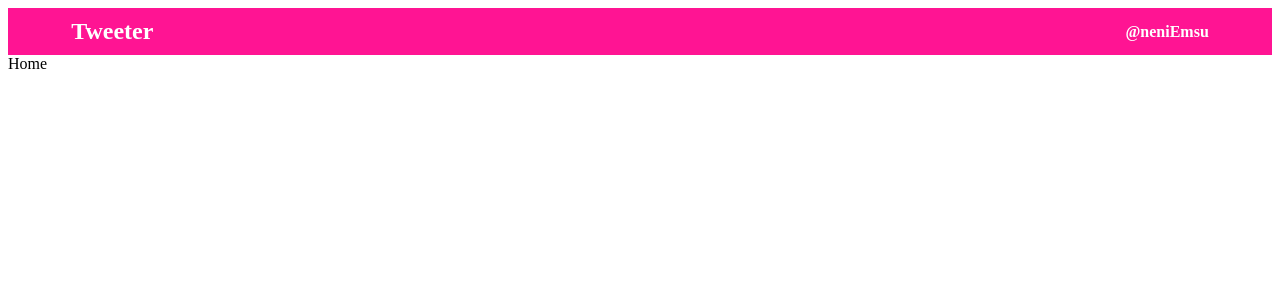
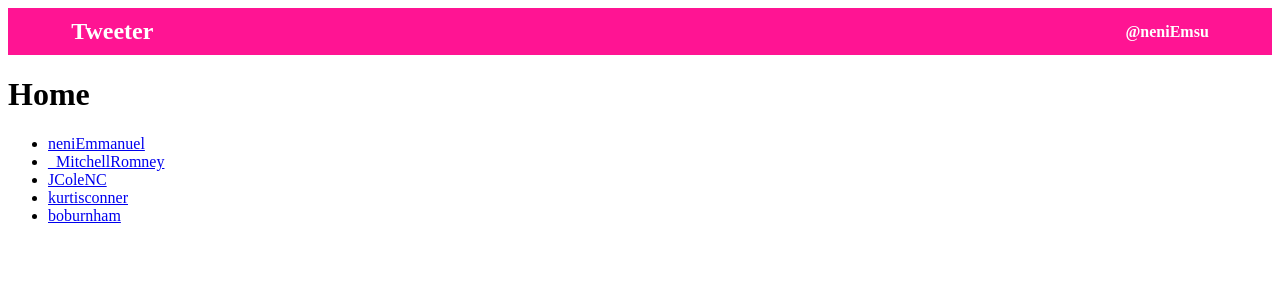
Before and after one commit to NeniEmSu/Vue-3-Twitter-clone-tweeter-, a Vue app: page / in a window 1280 px wide. Shown: the top 300 px of the page. Built offline with nearby package versions, Linux system fonts and the light colour scheme.

Commit message:
added route guard

```diff
--- a/src/router/index.js
+++ b/src/router/index.js
@@ -1,11 +1,21 @@
 import { createRouter, createWebHistory } from 'vue-router'
 import Home from '../views/Home.vue'
 import UserProfile from '../views/UserProfile.vue'
+import Admin from '../views/Admin.vue'
+
 const routes = [
   {
     path: '/',
     name: 'Home',
     component: Home
+  },
+  {
+    path: '/admin',
+    name: 'Admin',
+    component: Admin,
+    meta: {
+      reqiresAdmin: true
+    }
   },
   {
     path: '/user/:userId',
@@ -19,4 +29,12 @@ const router = createRouter({
   routes
 })
 
+router.beforeEach(async (to, from, next) => {
+  const isAdmin = false;
+  const reqiresAdmin = to.matched.some(record => record.meta.reqiresAdmin)
+
+  if (reqiresAdmin && isAdmin === false) next( {name: "Home"} )
+  else next()
+})
+
 export default router
--- /dev/null
+++ b/src/views/Admin.vue
@@ -0,0 +1,20 @@
+<template>
+  <div>
+    <h1>Admin</h1>
+  </div>
+</template>
+
+<script>
+export default {
+  name: "Admin",
+  setup () {
+
+
+    return {}
+  }
+}
+</script>
+
+<style lang="scss" scoped>
+
+</style>
--- a/src/views/Home.vue
+++ b/src/views/Home.vue
@@ -1,16 +1,25 @@
 <template>
   <div class="home">
-    Home
+    <h1>Home</h1>
+    <ul class="users-list">
+      <li v-for="user in users" :key="user.id">
+        <router-link :to="{ name: 'UserProfile', params: { userId: user.id } }"
+          >{{ user.username }}
+        </router-link>
+      </li>
+    </ul>
   </div>
 </template>
 
 <script>
-// @ is an alias to /src
-
+import { users } from "../assets/users";
 export default {
-  name: 'Home',
-  components: {
-
-  }
-}
+  name: "Home",
+  components: {},
+  setup() {
+    return {
+      users
+    };
+  },
+};
 </script>
--- a/src/views/UserProfile.vue
+++ b/src/views/UserProfile.vue
@@ -77,8 +77,6 @@ export default {
     const route = useRoute()
     const userId = computed(() => route.params.userId)
 
-console.log(userId.value)
-
     const state = reactive({
       title: "User profile!",
       followers: 1,
@@ -143,7 +141,6 @@ console.log(userId.value)
     );
 
     onMounted(() => {
-      console.log("Component is mounted!");
       setId();
     });
 
```
